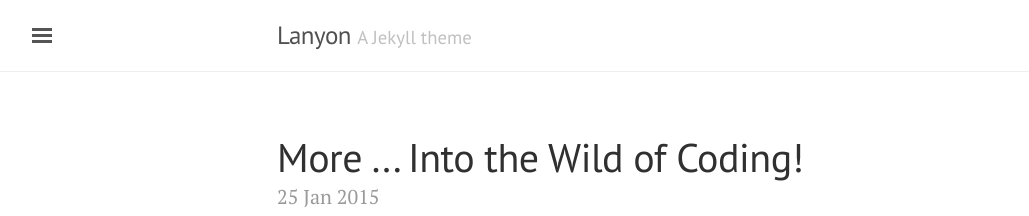
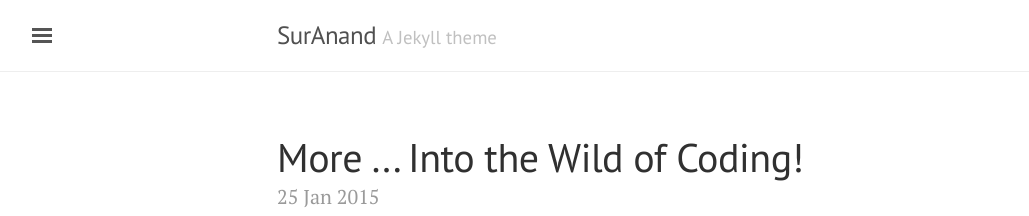
Before and after one commit to SurAnand/suranand.github.io, a Jekyll site: the page built from index.html, in a window 1280 px wide and 900 px high. Shown: the top 216 px of the window, without its empty margins (3-1032 px from the left). Built offline with Jekyll 4.4.1, drawn with Linux system fonts in a browser that asks for light colours; the list of posts is cut into pages by our own code.

Commit message:
minor config changes incomplete

```diff
--- a/_config.yml
+++ b/_config.yml
@@ -5,7 +5,7 @@ permalink:           pretty
 relative_permalinks: true
 
 # Setup
-title:               Lanyon
+title:               SurAnand
 tagline:             'A Jekyll theme'
 description:         'A reserved <a href="http://jekyllrb.com" target="_blank">Jekyll</a> theme that places the utmost gravity on content with a hidden drawer. Made by <a href="https://twitter.com/mdo" target="_blank">@mdo</a>.'
 url:                 http://lanyon.getpoole.com
```
